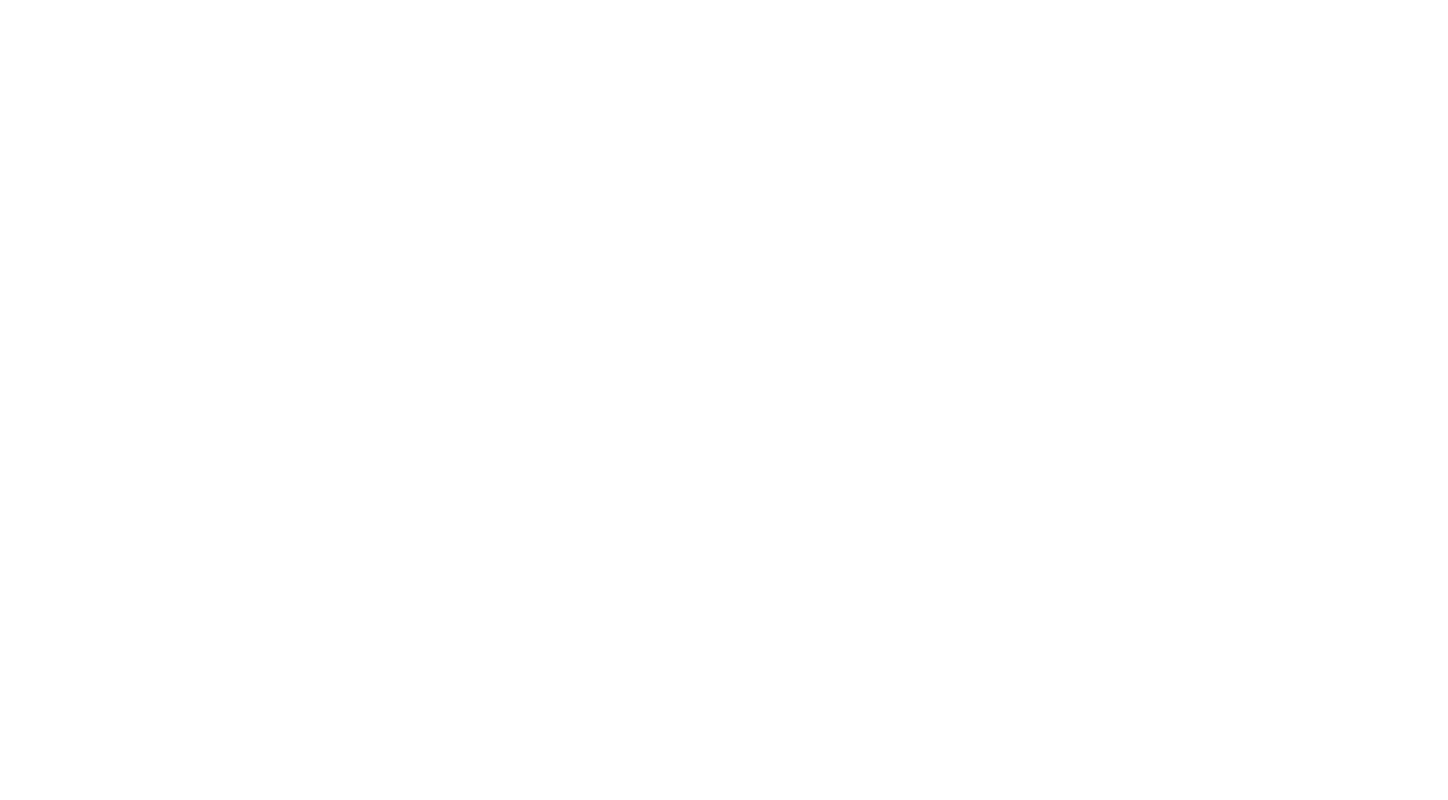
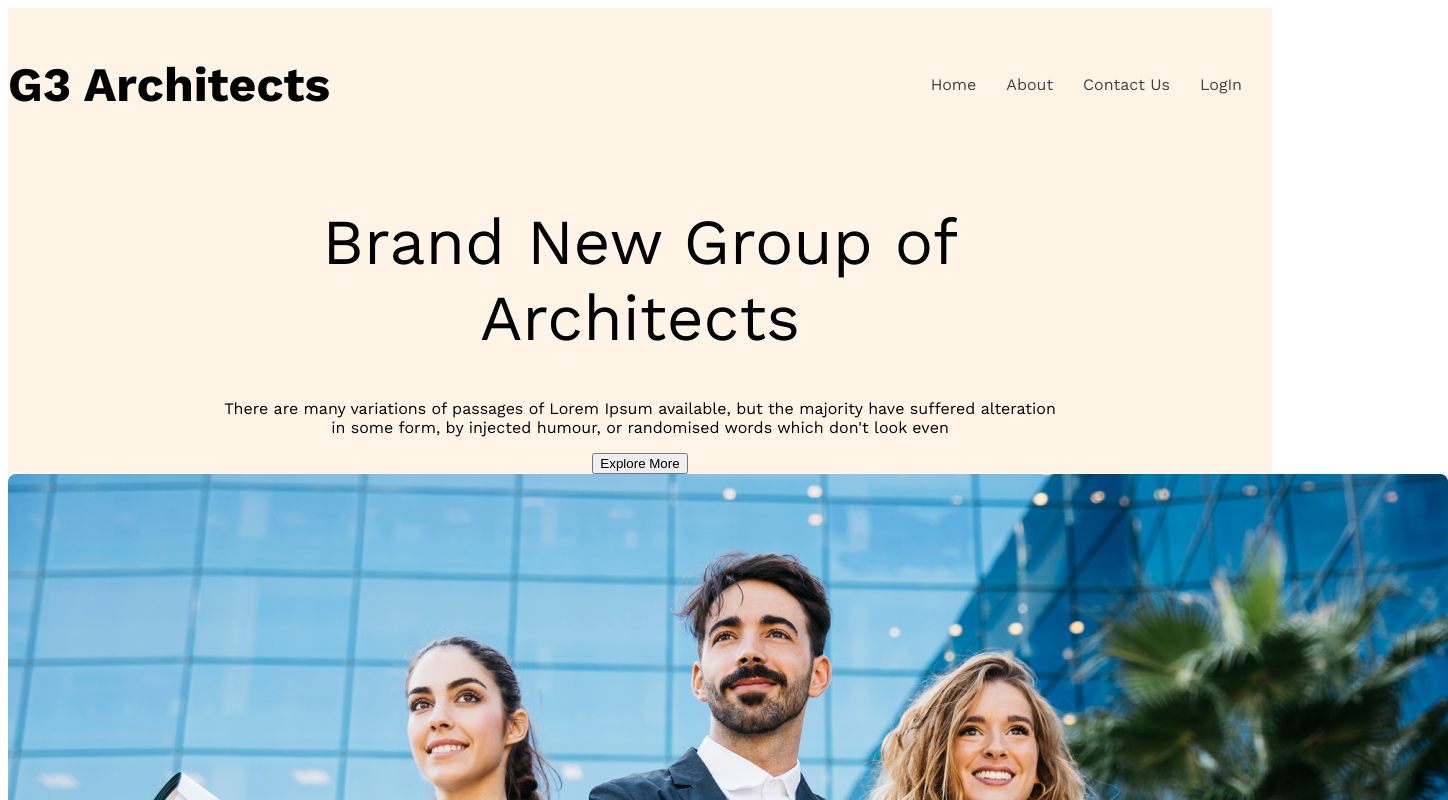
Before and after one commit to Tanvir-Hamid/g4-architecht, a plain HTML site: page index.html in a window 1280 px wide. Shown: the top 800 px of the page, 1448 px wide, since content can reach past the window. Drawn offline with nearby package versions, Linux system fonts and the light colour scheme.

Commit message:
second commit

```diff
--- a/index.html
+++ b/index.html
@@ -1,12 +1,35 @@
 <!DOCTYPE html>
 <html lang="en">
+
 <head>
     <meta charset="UTF-8">
     <meta name="viewport" content="width=device-width, initial-scale=1.0">
     <title>G3 Architechture</title>
     <link rel="stylesheet" href="styles/style.css">
 </head>
-<body>
 
+<body class="work-sans-font">
+    <header class="bg-light">
+        <nav class="navbar display-flex">
+            <h3 class="brand">G3 Architects</h3>
+            <ul class="nav-links display-flex">
+                <li class="nav-item"><a href="" class="nav-link text-gray">Home</a></li>
+                <li class="nav-item"><a href="" class="nav-link text-gray">About</a></li>
+                <li class="nav-item"><a href="" class="nav-link text-gray">Contact Us</a></li>
+                <li class="nav-item"><a href="" class="nav-link text-gray">LogIn</a></li>
+            </ul>
+        </nav>
+        <div class="banner">
+            <div class="banner-content">
+                <h1 class="banner-title">Brand New Group of Architects</h1>
+                <p class="banner-description">There are many variations of passages of Lorem Ipsum available, but the
+                    majority have suffered alteration in some form, by injected humour, or randomised words which don't
+                    look even</p>
+                <button class="btn-primary">Explore More</button>
+            </div>
+            <img src="images/banner.png" alt="">
+        </div>
+    </header>
 </body>
+
 </html>
--- a/styles/style.css
+++ b/styles/style.css
@@ -0,0 +1,65 @@
+@import url('https://fonts.googleapis.com/css2?family=Work+Sans:ital,wght@0,100..900;1,100..900&display=swap');
+
+
+
+.work-sans-font {
+  font-family: "Work Sans", sans-serif;
+  font-optical-sizing: auto;
+  font-weight: 400;
+  font-style: normal;
+}
+
+/* shared styles */
+.display-flex{
+    display: flex;
+}
+.text-gray{
+    color: #424242;
+}
+.text-light-gray{
+    color: #727272;
+}
+.bg-light{
+    background-color: rgba(255, 144, 14, 0.10);
+}
+
+
+/* header styles */
+
+
+
+/* nav bar styels */
+.navbar{
+   justify-content: space-between;
+   align-items: center;
+}
+
+.brand{
+    font-weight: 700;
+    font-size: 3rem;
+}
+.nav-item{
+    list-style: none;
+    margin-right: 30px;
+}
+
+.nav-link{
+    text-decoration: none;
+}
+
+.navbar, .banner{
+    max-width: 1440px;
+    margin: 0 auto;
+}
+
+/* banner related style */
+.banner-content{
+    max-width: 850px;
+    margin: 0 auto;
+    text-align: center;
+}
+
+.banner-title{
+    font-weight: 400;
+    font-size: 4rem;
+}
```
